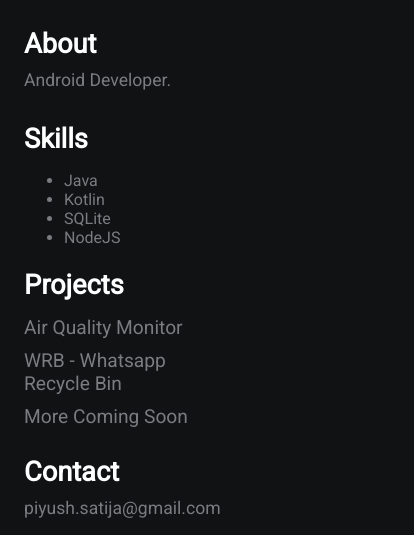
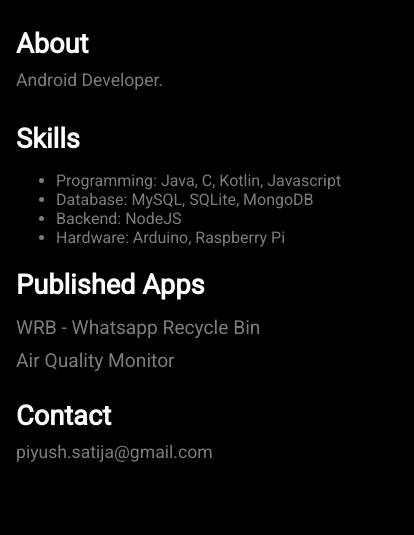
Before and after one commit to p1yu5h/p1yu5h.github.io, a plain HTML site: page index.html in a window 390 px wide. Shown: the part 309-844 px from the top of the page, 414 px wide, since content can reach past the window. Drawn offline with Linux system fonts and the light colour scheme.

Commit message:
Update Links. Fix alignment issues.

```diff
--- a/index.html
+++ b/index.html
@@ -23,15 +23,14 @@
             <p>Android Developer.</p>
             <h2>Skills</h2>
             <ul>
-                <li>Java</li>
-                <li>Kotlin</li>
-                <li>SQLite</li>
-                <li>NodeJS</li>
+                <li>Programming: Java, C, Kotlin, Javascript</li>
+                <li>Database: MySQL, SQLite, MongoDB</li>
+                <li>Backend: NodeJS</li>
+                <li>Hardware: Arduino, Raspberry Pi</li>
             </ul>
-            <h2>Projects</h2>
-            <a href="https://github.com/p1yu5h/AirQualityMonitor">Air Quality Monitor</a>
-            <a href="https://play.google.com/store/apps/details?id=com.impracticallabs.wrb.whatsapp_deleted_reader&hl=en">WRB - Whatsapp Recycle Bin</a>
-            <a href="#">More Coming Soon</a>
+            <h2>Published Apps</h2>
+            <a href="https://play.google.com/store/apps/details?id=com.impracticallabs.wrb.whatsapp_deleted_reader&hl=en" target="_blank">WRB - Whatsapp Recycle Bin</a>
+            <a href="https://play.google.com/store/apps/details?id=com.piyushsatija.pollutionmonitor" target="_blank">Air Quality Monitor</a>
             <h2>Contact</h2>
             <p>piyush.satija@gmail.com</p>
         </div>
--- a/style.css
+++ b/style.css
@@ -10,9 +10,8 @@ body{
     margin: 0;
     padding: 0;
     font-family: 'Roboto', sans-serif;
-    background-color: #101214;
+    background-color: #000000;
     color: #7A7C80;
-
 }
 
 h2,.white{
@@ -25,7 +24,7 @@ a{
 }
 /* section 1 */
 .section-1{
-    padding-top: 40vh;
+    padding-top: 35vh;
     padding-left: 20vw;
     text-align: center;
 }
@@ -68,11 +67,10 @@ a{
     padding: 5px;
     font-size: 1.2rem;
     padding-left: 0;
-    width: 50%;
 }
 /* animations / utilities */
 .section-2 a:hover{
-    font-size: 1.3rem;
+    padding-left: 1rem;
     color: #fff;
     cursor: pointer;
     transition: 0.2s;
@@ -93,6 +91,7 @@ a{
 @media(max-width:780px){
     .grid-2{
         grid-template-columns: 1fr;
+        margin-bottom: 2rem;
     }
     .section-1{
         padding:0;
@@ -100,7 +99,8 @@ a{
     }
     .section-2{
         padding: 0;
-        padding-left: 1.5rem;
+        width: 90%;
+        padding-left: 1rem;
         padding-top: 2rem;
     }
 }
```
